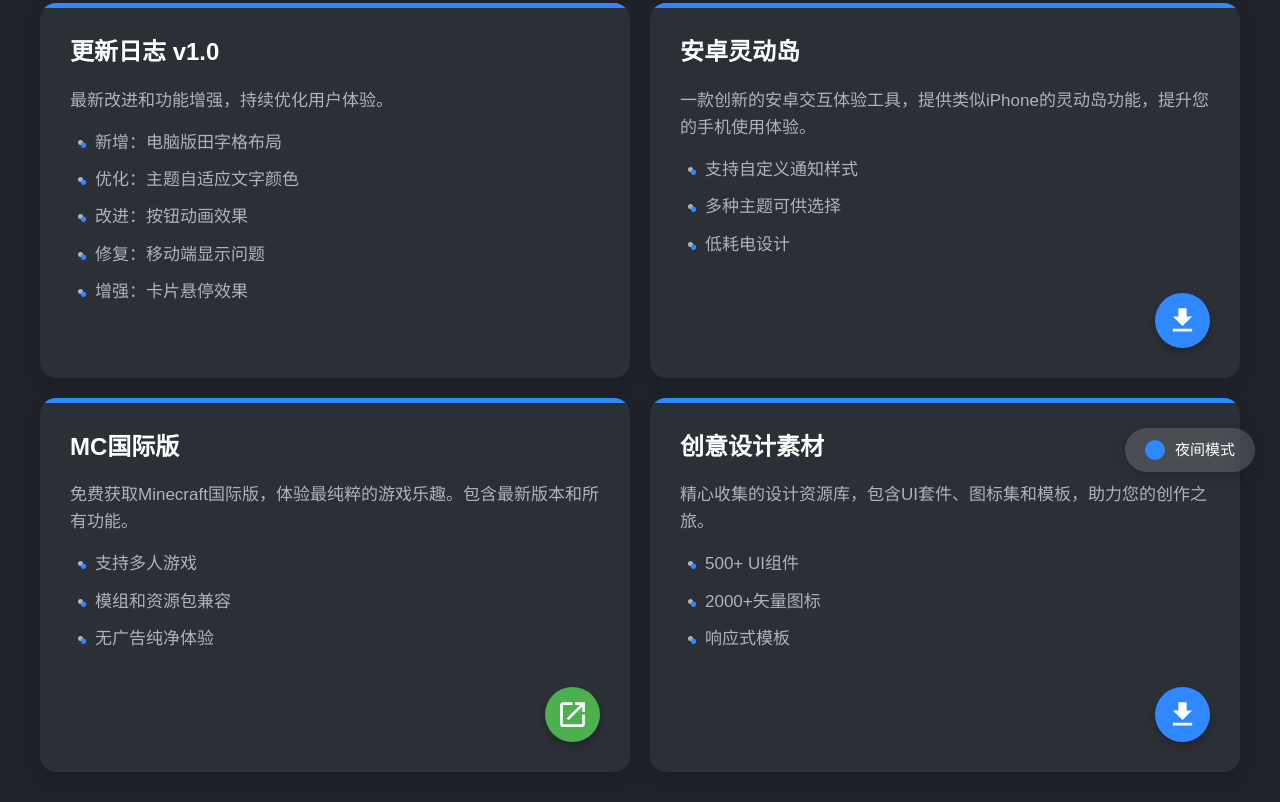
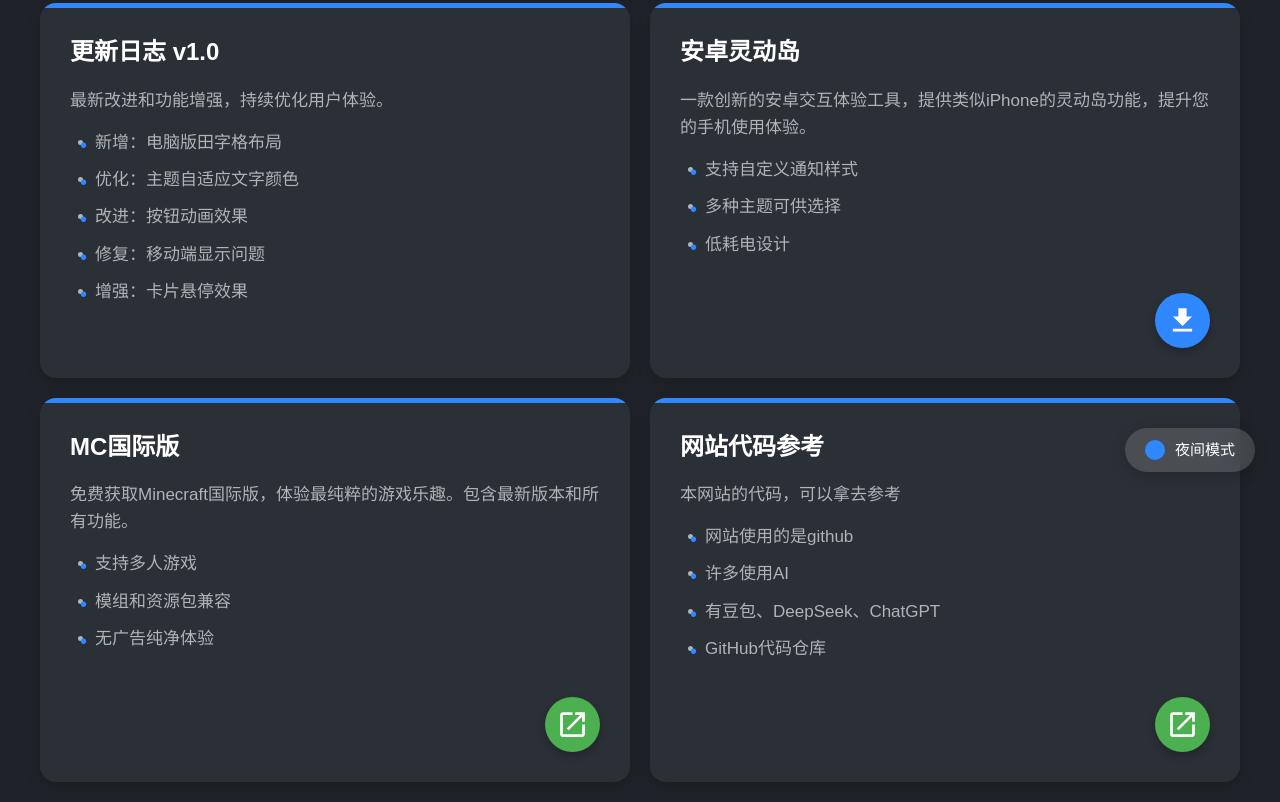
Before and after one commit to kill315513/testWeb, a plain HTML site: page index.html in a window 1280 px wide. Shown: the part 303-1105 px from the top of the page. Drawn offline with Linux system fonts and the light colour scheme.

Commit message:
index.html

```diff
--- a/index.html
+++ b/index.html
@@ -369,16 +369,17 @@
 
     <div class="card">
       <div class="content">
-        <h2>创意设计素材</h2>
-        <p>精心收集的设计资源库，包含UI套件、图标集和模板，助力您的创作之旅。</p>
+        <h2>网站代码参考</h2>
+        <p>本网站的代码，可以拿去参考</p>
         <ul>
-          <li>500+ UI组件</li>
-          <li>2000+矢量图标</li>
-          <li>响应式模板</li>
+          <li>网站使用的是github</li>
+          <li>许多使用AI</li>
+          <li>有豆包、DeepSeek、ChatGPT</li>
+          <li>GitHub代码仓库</li>
         </ul>
       </div>
       <div class="card-footer">
-        <button class="download-btn" data-file="design_resources.zip"></button>
+        <button class="jump-btn" data-link="https://raw.githubusercontent.com/kill315513/testWeb/refs/heads/main/index.html"></button>
       </div>
     </div>
 
```
